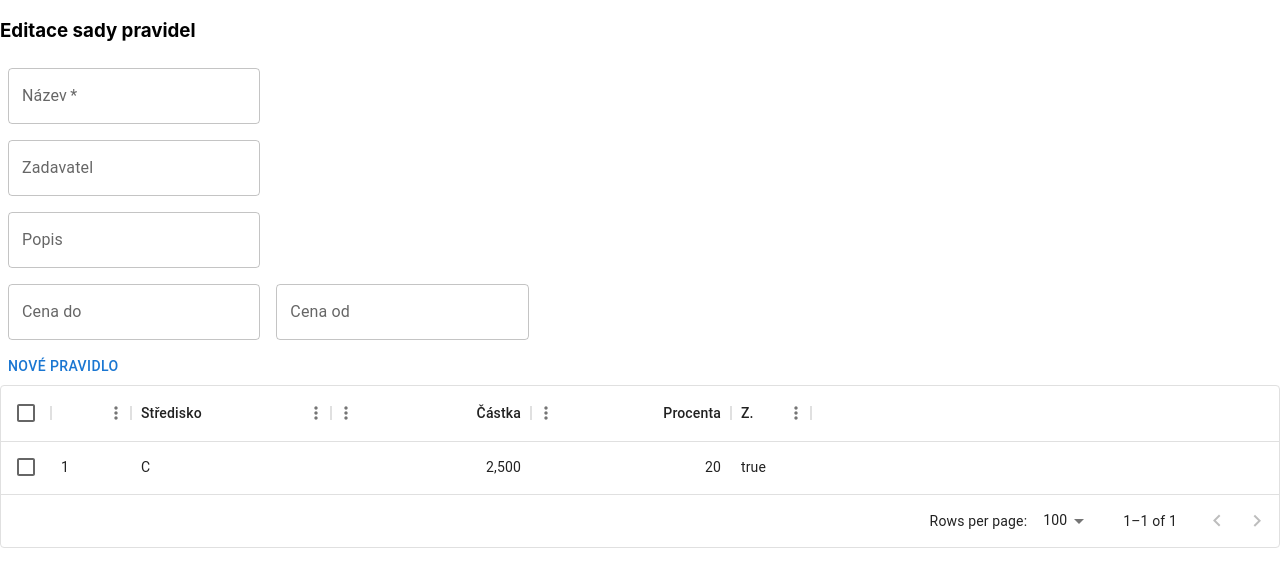
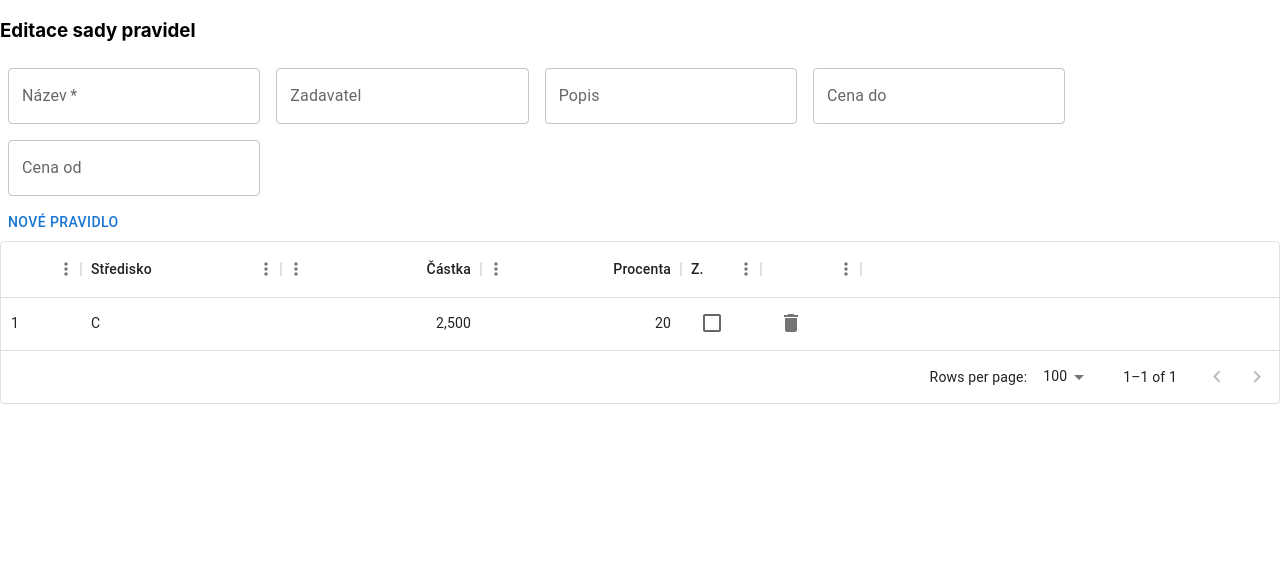
Before and after one commit to davidzemancz/hackathon_abra_2023, a React (Create React App) app in the folder frontend/: page /pravidlo/1 in a window 1280 px wide. Shown: the top 586 px of the page. Built offline with nearby package versions, Linux system fonts and the light colour scheme.

Commit message:
datagrid sexification

```diff
--- a/frontend/package.json
+++ b/frontend/package.json
@@ -6,6 +6,7 @@
     "@emotion/react": "^11.10.6",
     "@emotion/styled": "^11.10.6",
     "@material/data-table": "^14.0.0",
+    "@mui/icons-material": "^5.11.16",
     "@mui/material": "^5.12.0",
     "@mui/x-data-grid-pro": "^6.1.0",
     "@testing-library/jest-dom": "^5.16.5",
--- a/frontend/src/DetailPravidla.js
+++ b/frontend/src/DetailPravidla.js
@@ -1,6 +1,38 @@
 import { Box, Button, Checkbox, FormControl, TextField } from "@mui/material";
 import { DataGrid} from '@mui/x-data-grid';
 import { useState } from "react";
+import IconButton from '@mui/material/IconButton';
+import DeleteIcon from '@mui/icons-material/Delete';
+
+const renderDeleteButton = (params) => {
+    return (
+        <strong>
+            {/* <Button
+                    variant="contained"
+                    color="primary"
+                    size="small"
+                    style={{ marginLeft: 16 }}
+                    onClick={() => {
+                        // <Link to='/pravidlo' > some stuff </Link>
+                    }}
+                >
+                    Delete
+                </Button> */}
+                <IconButton aria-label="delete"
+                            onClick={() => {
+                        // <Link to='/pravidlo' > some stuff </Link>
+                    }}>
+                    <DeleteIcon />
+                </IconButton>
+        </strong>
+    )
+}
+
+const renderCheckbox = (params) => {
+    return(
+        <Checkbox />
+    )
+}
 
 function DetailPravidla(){
     return (
@@ -10,10 +42,11 @@ function DetailPravidla(){
         }}>
             <h3> Editace sady pravidel </h3>
             <FormControl>
-            <TextField required id="rule_name" label="Název"/>
-            <TextField id="rule_payer" label="Zadavatel"/>
-            <TextField id="rule_description" label="Popis"/>
             <div>
+                <TextField required id="rule_name" label="Název"/>
+                <TextField id="rule_payer" label="Zadavatel"/>
+                <TextField id="rule_description" label="Popis"/>
+
                 <TextField id="rule_upperBound" label="Cena do"/>
                 <TextField id="rule_lowerBound" label="Cena od"/>
             </div>
@@ -35,14 +68,17 @@ function GridPravidel(){
           headerName: 'Částka',
           type: 'number',
           width: 200,
+          editable: true,
         },
         {
             field: 'procenta',
             headerName: 'Procenta',
             type: 'number',
             width: 200,
+            editable: true,
         },
-        { field: 'zbytek', headerName: 'Zbytek',width: 80, type: "checkbox"},
+        { field: 'zbytek', headerName: 'Zbytek',width: 80, renderCell: renderCheckbox, disableClickEventBubbling: true,},
+        { field: 'delete', headerName: '', width: 100, renderCell: renderDeleteButton, disableClickEventBubbling: true,}
       ];
 
     const [rows, setRows] = useState([
@@ -68,7 +104,7 @@ function GridPravidel(){
     return (
         <div>
             <Button onClick={() => novyRadek()}> Nové pravidlo </Button>
-            <DataGrid columns={columns} rows={rows} autoHeight checkboxSelection/>
+            <DataGrid columns={columns} rows={rows} autoHeight/>
         </div>
 
     );
```
Also changed, not shown: 1 other file (tests, documents, lock files or other folders).
